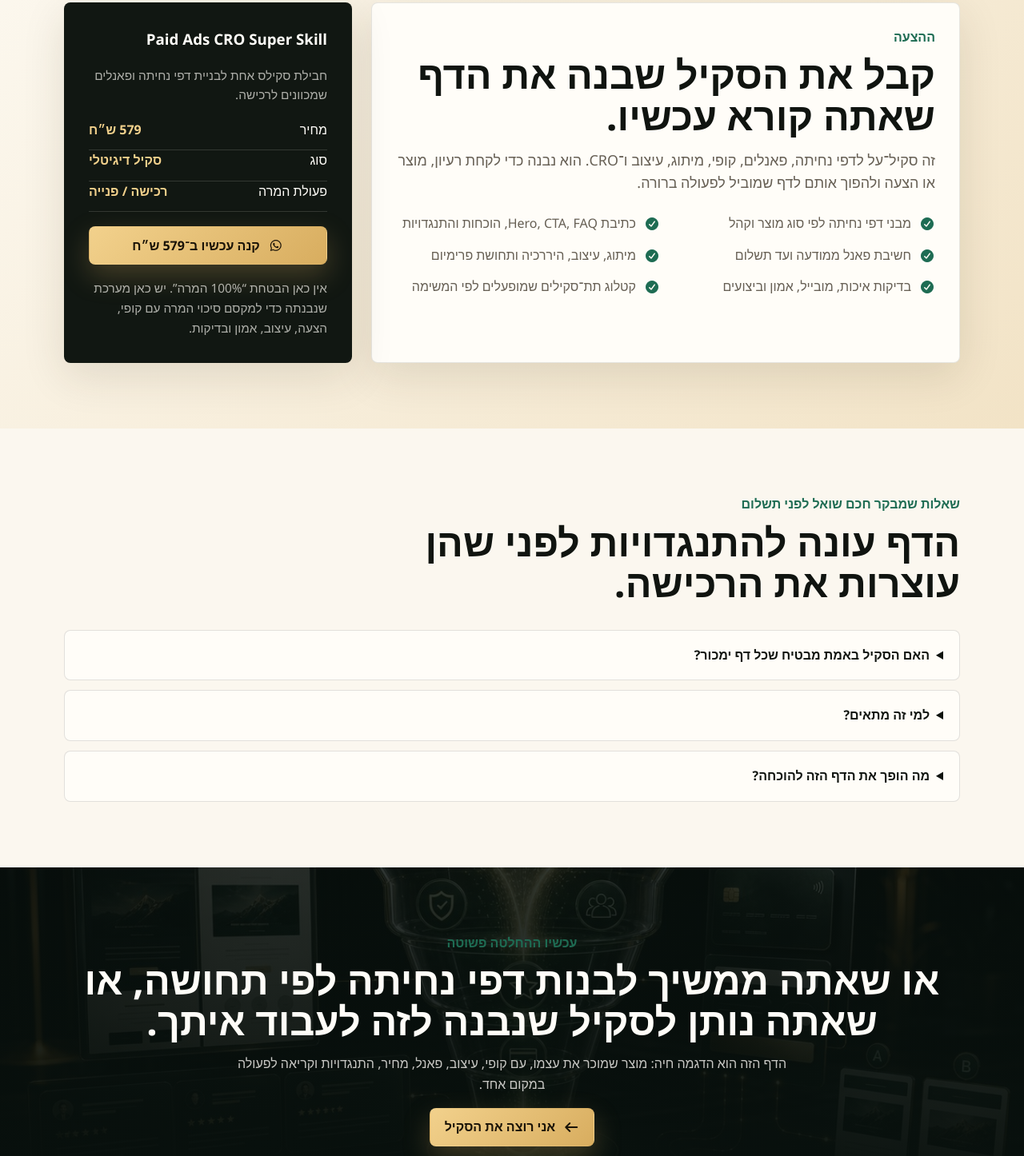
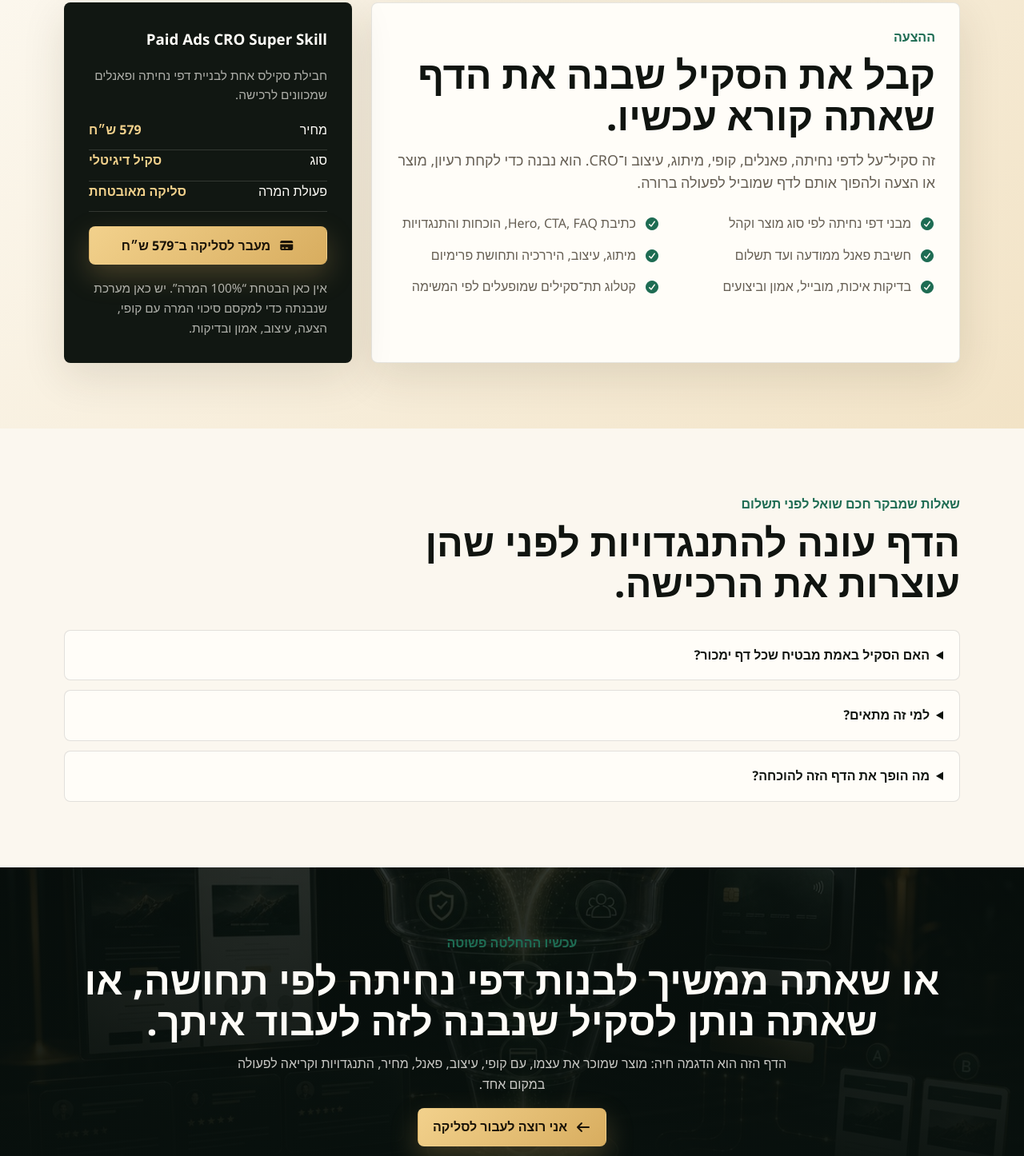
Before and after one commit to arielai3/base44, a plain HTML site: page paid-ads-cro-super-skill/index.html in a window 1280 px wide. Shown: the part 3214-4660 px from the top of the page at 80% size. Drawn offline with Linux system fonts and the light colour scheme.

Commit message:
Connect paid ads CRO landing page to Sumit checkout

```diff
--- a/paid-ads-cro-super-skill/index.html
+++ b/paid-ads-cro-super-skill/index.html
@@ -791,16 +791,16 @@
             <div>
               <div class="price-line"><span>מחיר</span><strong>579 ש״ח</strong></div>
               <div class="price-line"><span>סוג</span><strong>סקיל דיגיטלי</strong></div>
-              <div class="price-line"><span>פעולת המרה</span><strong>רכישה / פנייה</strong></div>
+              <div class="price-line"><span>פעולת המרה</span><strong>סליקה מאובטחת</strong></div>
             </div>
             <a
               class="button primary"
-              href="https://wa.me/972534122548?text=%D7%94%D7%99%D7%99%2C%20%D7%90%D7%A0%D7%99%20%D7%A8%D7%95%D7%A6%D7%94%20%D7%9C%D7%A7%D7%A0%D7%95%D7%AA%20%D7%90%D7%AA%20Paid%20Ads%20CRO%20Super%20Skill%20%D7%91%D6%BE579%20%D7%A9%D7%B4%D7%97"
+              href="https://pay.sumit.co.il/sngpsi/wtpmlc/wtpmld/payment/"
               target="_blank"
               rel="noopener"
             >
-              <i class="fa-brands fa-whatsapp" aria-hidden="true"></i>
-              קנה עכשיו ב־579 ש״ח
+              <i class="fa-solid fa-credit-card" aria-hidden="true"></i>
+              מעבר לסליקה ב־579 ש״ח
             </a>
             <p class="mini">
               אין כאן הבטחת “100% המרה”. יש כאן מערכת שנבנתה כדי למקסם סיכוי המרה עם קופי,
@@ -852,12 +852,12 @@
           </p>
           <a
             class="button primary"
-            href="https://wa.me/972534122548?text=%D7%94%D7%99%D7%99%2C%20%D7%90%D7%A0%D7%99%20%D7%A8%D7%95%D7%A6%D7%94%20%D7%9C%D7%A7%D7%A0%D7%95%D7%AA%20%D7%90%D7%AA%20Paid%20Ads%20CRO%20Super%20Skill%20%D7%91%D6%BE579%20%D7%A9%D7%B4%D7%97"
+            href="https://pay.sumit.co.il/sngpsi/wtpmlc/wtpmld/payment/"
             target="_blank"
             rel="noopener"
           >
             <i class="fa-solid fa-arrow-left" aria-hidden="true"></i>
-            אני רוצה את הסקיל
+            אני רוצה לעבור לסליקה
           </a>
         </div>
       </section>
```
